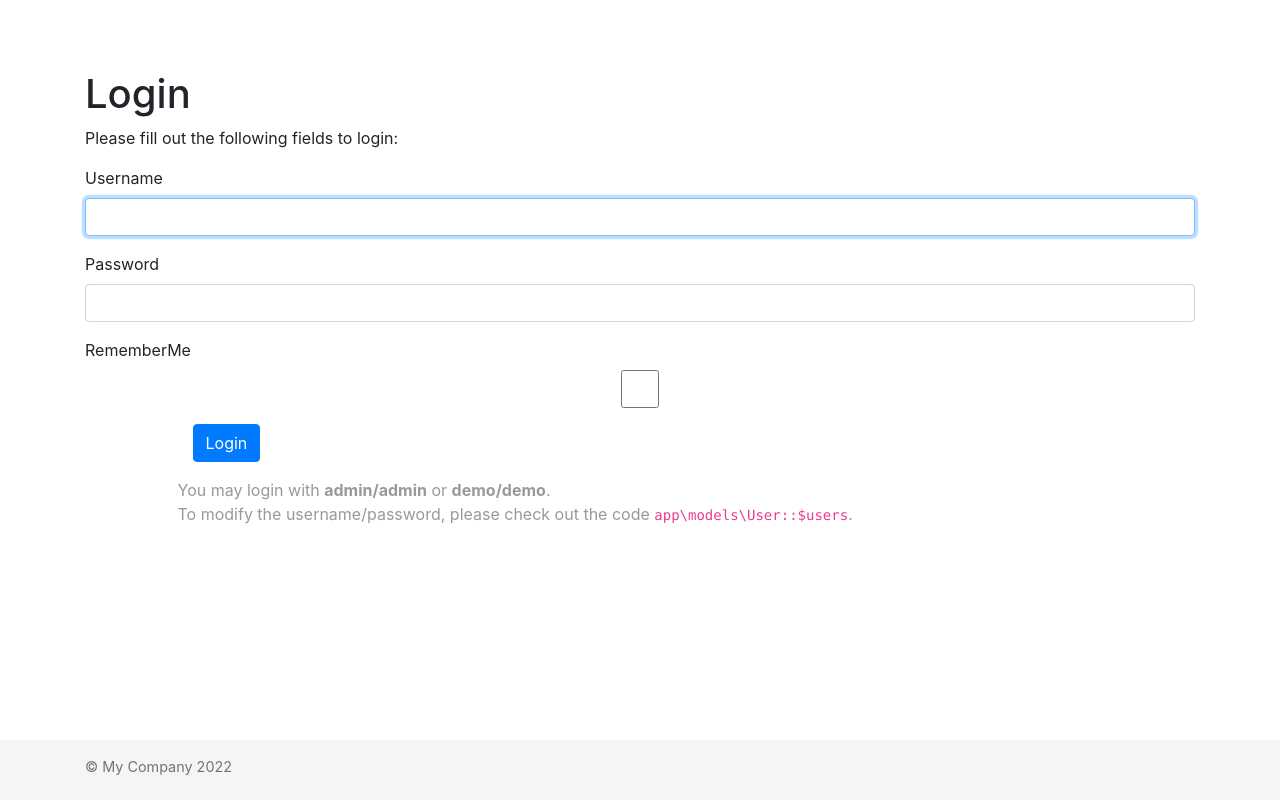
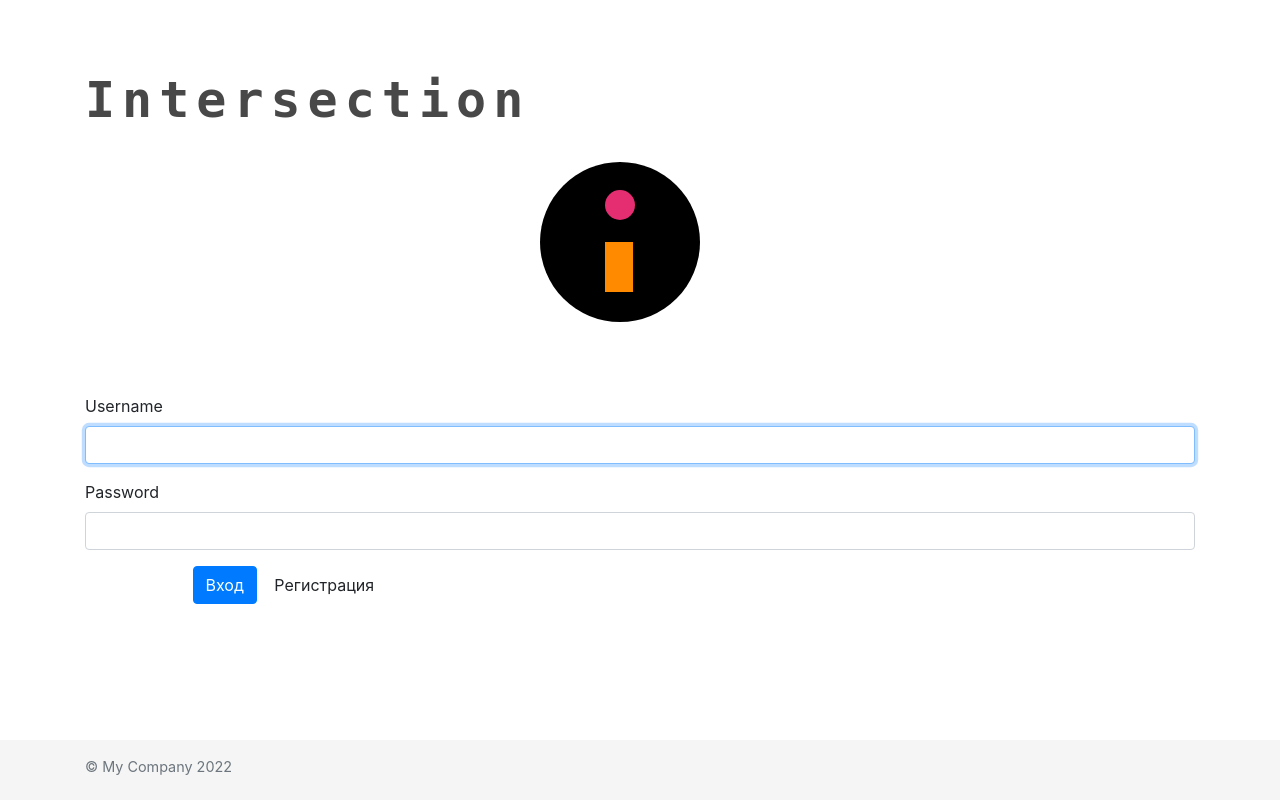
Before and after one commit to magistorS/application, a Yii app: template views/site/login.php in a window 1280 px wide. Run offline with PHP 8.4 and a stand-in for Yii, Linux system fonts and the light colour scheme; the template is opened without the code that fills it, so the values that code supplies are empty; form fields are guessed from the names that the template uses; some libraries are stand-ins or nearby versions.

Commit message:
логин форма
форма логина

```diff
--- a/views/site/login.php
+++ b/views/site/login.php
@@ -11,9 +11,7 @@ $this->title = 'Login';
 $this->params['breadcrumbs'][] = $this->title;
 ?>
 <div class="site-login">
-    <h1><?= Html::encode($this->title) ?></h1>
 
-    <p>Please fill out the following fields to login:</p>
 
     <?php $form = ActiveForm::begin([
         'id' => 'login-form',
@@ -26,24 +24,89 @@ $this->params['breadcrumbs'][] = $this->title;
         ],
     ]); ?>
 
+    <div>
+    <h1><span>I</span><span>ntersection</span></h1>
+    <div class="wrapper">
+    <svg width="200" height="200">
+         <circle cx="80" cy="80" r="80" fill="black" />
+        <circle class="bounce" cx="80" cy="55" r="15" fill="#e52e71" />
+        <rect x="65" y="80" width="28" height="50" fill="#ff8a00" />
+    </svg>
+</div>
+<style>
+
+h1{
+  color: #484848;
+  font-size: 50px;
+  font-weight: bold;
+  font-family: monospace;
+  letter-spacing: 7px;
+  cursor: pointer
+}
+h1 span{
+  transition: .5s linear
+}
+h1:hover span:nth-child(1){
+  margin-right: 5px;
+ color: red;
+}
+
+h1:hover span::after {
+    color: #fff;
+
+
+}
+h1:hover span:nth-child(1):after{
+
+}
+h1:hover span:nth-child(2){
+  margin-left: 30px
+}
+h1:hover span{
+  color: #fff;
+  text-shadow: 0 0 10px #000,
+               0 0 20px #000,
+               0 0 40px #000;
+}
+.wrapper {
+    margin: 2em;
+    display: flex;
+    justify-content: center;
+}
+
+@keyframes bounce {
+    from {
+        transform: translate3d(0, 0, 0);
+    }
+    to {
+        transform: translate3d(0, -15px, 0);
+    }
+}
+
+.bounce {
+    animation: bounce 0.4s;
+    animation-iteration-count: infinite;
+    animation-direction: alternate;
+}
+</style>
+    </div>
         <?= $form->field($model, 'username')->textInput(['autofocus' => true]) ?>
 
         <?= $form->field($model, 'password')->passwordInput() ?>
 
-        <?= $form->field($model, 'rememberMe')->checkbox([
-            'template' => "<div class=\"offset-lg-1 col-lg-3 custom-control custom-checkbox\">{input} {label}</div>\n<div class=\"col-lg-8\">{error}</div>",
-        ]) ?>
+
 
         <div class="form-group">
             <div class="offset-lg-1 col-lg-11">
-                <?= Html::submitButton('Login', ['class' => 'btn btn-primary', 'name' => 'login-button']) ?>
+
+                <?= Html::submitButton('Вход', ['class' => 'btn btn-primary', 'name' => 'login-button']) ?>
+
+                <?= Html::a($text = 'Регистрация', $url = '../site', ['class'=> 'btn btn-denger']) ?>
             </div>
         </div>
 
+
     <?php ActiveForm::end(); ?>
 
-    <div class="offset-lg-1" style="color:#999;">
-        You may login with <strong>admin/admin</strong> or <strong>demo/demo</strong>.<br>
-        To modify the username/password, please check out the code <code>app\models\User::$users</code>.
-    </div>
+
 </div>
```
